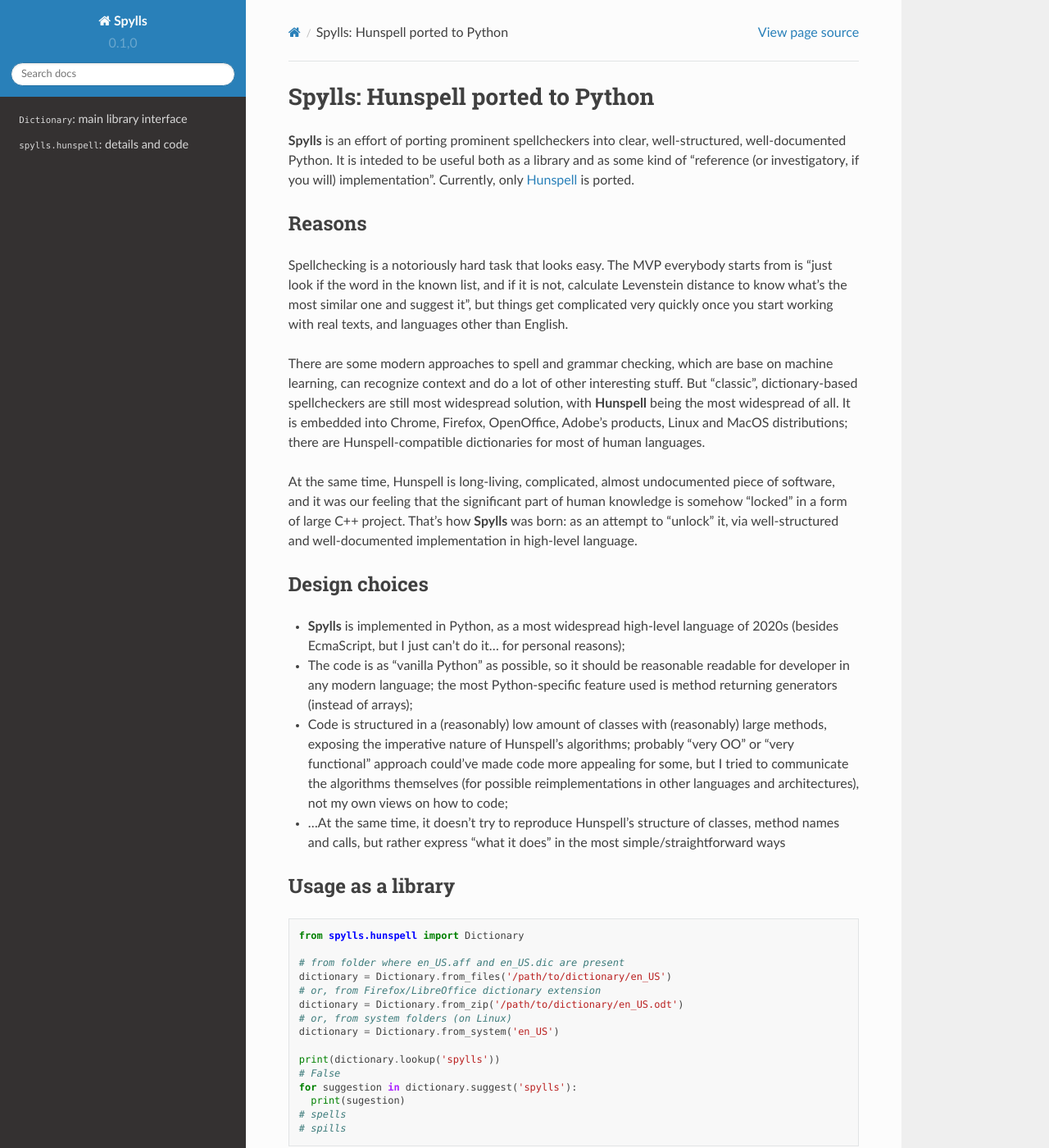
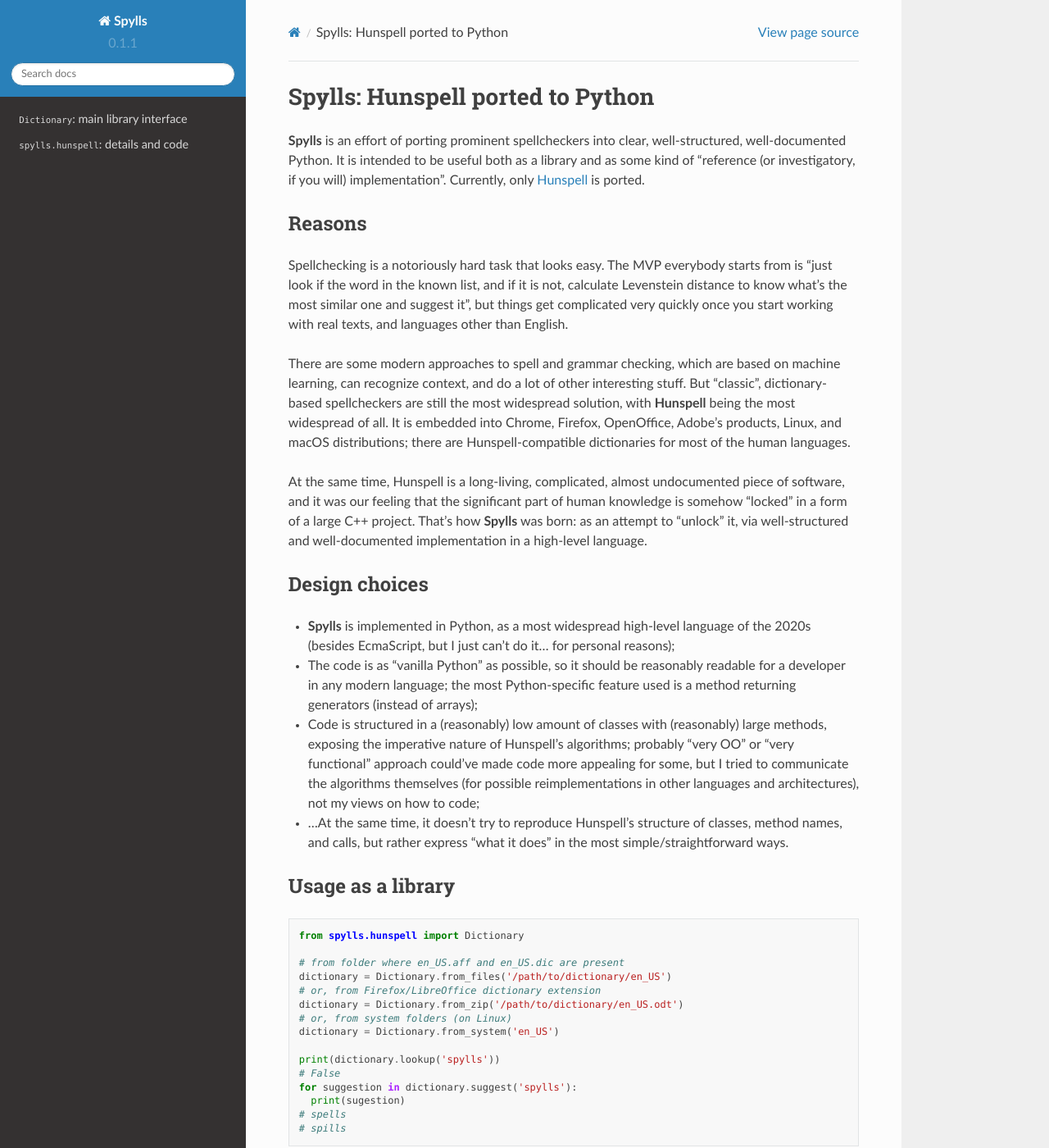
Before and after one commit to zverok/spylls, a Sphinx documentation site: the page built from docs/index.rst, in a window 1280 px wide and 1400 px high. Shown: the whole window at 82% size. Built offline with Sphinx 7.4.7 and the Read the Docs theme 2.0.0, drawn with Linux system fonts in a browser that asks for light colours; the version number is read from the project's files by our own code; some of the changed text lies outside the part shown.

Commit message:
Documentation typos

```diff
--- a/docs/conf.py
+++ b/docs/conf.py
@@ -37,7 +37,8 @@
     'sphinx_rtd_theme',
     'code_include.extension',
     'coderead',
-    'sphinx.ext.linkcode'
+    'sphinx.ext.linkcode',
+    # 'sphinxcontrib.spelling'
 ]
 
 autodoc_typehints = 'description'
--- a/docs/index.rst
+++ b/docs/index.rst
@@ -1,24 +1,24 @@
 Spylls: Hunspell ported to Python
 =================================
 
-**Spylls** is an effort of porting prominent spellcheckers into clear, well-structured, well-documented Python. It is inteded to be useful both as a library and as some kind of "reference (or investigatory, if you will) implementation". Currently, only `Hunspell <https://github.com/hunspell/hunspell>`_ is ported.
+**Spylls** is an effort of porting prominent spellcheckers into clear, well-structured, well-documented Python. It is intended to be useful both as a library and as some kind of "reference (or investigatory, if you will) implementation". Currently, only `Hunspell <https://github.com/hunspell/hunspell>`_ is ported.
 
 Reasons
 -------
 
 Spellchecking is a notoriously hard task that looks easy. The MVP everybody starts from is "just look if the word in the known list, and if it is not, calculate Levenstein distance to know what's the most similar one and suggest it", but things get complicated very quickly once you start working with real texts, and languages other than English.
 
-There are some modern approaches to spell and grammar checking, which are base on machine learning, can recognize context and do a lot of other interesting stuff. But "classic", dictionary-based spellcheckers are still most widespread solution, with **Hunspell** being the most widespread of all. It is embedded into Chrome, Firefox, OpenOffice, Adobe's products, Linux and MacOS distributions; there are Hunspell-compatible dictionaries for most of human languages.
+There are some modern approaches to spell and grammar checking, which are based on machine learning, can recognize context, and do a lot of other interesting stuff. But "classic", dictionary-based spellcheckers are still the most widespread solution, with **Hunspell** being the most widespread of all. It is embedded into Chrome, Firefox, OpenOffice, Adobe's products, Linux, and macOS distributions; there are Hunspell-compatible dictionaries for most of the human languages.
 
-At the same time, Hunspell is long-living, complicated, almost undocumented piece of software, and it was our feeling that the significant part of human knowledge is somehow "locked" in a form of large C++ project. That's how **Spylls** was born: as an attempt to "unlock" it, via well-structured and well-documented implementation in high-level language.
+At the same time, Hunspell is a long-living, complicated, almost undocumented piece of software, and it was our feeling that the significant part of human knowledge is somehow "locked" in a form of a large C++ project. That's how **Spylls** was born: as an attempt to "unlock" it, via well-structured and well-documented implementation in a high-level language.
 
 Design choices
 --------------
 
-* **Spylls** is implemented in Python, as a most widespread high-level language of 2020s (besides EcmaScript, but I just can't do it... for personal reasons);
-* The code is as "vanilla Python" as possible, so it should be reasonable readable for developer in any modern language; the most Python-specific feature used is method returning generators (instead of arrays);
-* Code is structured in a (reasonably) low amount of classes with (reasonably) large methods, exposing the imperative nature of Hunspell's algorithms; probably "very OO" or "very functional" approach could've made code more appealing for some, but I tried to communicate the algorithms themselves (for possible reimplementations in other languages and architectures), not my own views on how to code;
-* ...At the same time, it doesn't try to reproduce Hunspell's structure of classes, method names and calls, but rather express "what it does" in the most simple/straightforward ways
+* **Spylls** is implemented in Python, as a most widespread high-level language of the 2020s (besides EcmaScript, but I just can't do it... for personal reasons);
+* The code is as "vanilla Python" as possible, so it should be reasonably readable for a developer in any modern language; the most Python-specific feature used is a method returning generators (instead of arrays);
+* Code is structured in a (reasonably) low amount of classes with (reasonably) large methods, exposing the imperative nature of Hunspell's algorithms; probably "very OO" or "very functional" approach could've made code more appealing for some, but I tried to communicate the algorithms themselves (for possible reimplementations in other languages and architectures), not my views on how to code;
+* ...At the same time, it doesn't try to reproduce Hunspell's structure of classes, method names, and calls, but rather express "what it does" in the most simple/straightforward ways.
 
 Usage as a library
 ------------------
@@ -82,9 +82,9 @@
 
 * Dictionary reading for ``en_US`` is ~1.2s
 * Lookup takes microseconds
-* Suggest takes ~0.05s in good case, and up to 0.5s in a bad one (ngram suggest, which includes whole dictionary itertion)
+* Suggest takes ~0.05s in good case, and up to 0.5s in a bad one (ngram suggest, which includes whole dictionary iteration)
 
-I believe that significantly better performance is hard/impossibe to achieve *in pure Python*, preserving the *straightforward port of the algorithms*. As clear representation of algorithm is the *main* goal, I am leaving it at that. Appropriate data structures are chosen when necessary (the most non-trivial example is trie for affixes), and code is profiled to remove bottlenecks that were hanging low (lost in metaphor, sorry). Maybe overuse of ``re`` might be rethought a bit.
+I believe that significantly better performance is hard/impossible to achieve *in pure Python*, preserving the *straightforward port of the algorithms*. As the clear representation of the algorithm is the *main* goal, I am leaving it at that. Appropriate data structures are chosen when necessary (the most non-trivial example is trie for affixes), and code is profiled to remove bottlenecks that were hanging low (lost in metaphor, sorry). Maybe overuse of ``re`` might be rethought a bit.
 
 Q&A
 ---
@@ -92,12 +92,12 @@
 Why all the code is namespaced under ``spylls.hunspell`` (and not just ``spylls``)?
 ^^^^^^^^^^^^^^^^^^^^^^^^^^^^^^^^^^^^^^^^^^^^^^^^^^^^^^^^^^^^^^^^^^^^^^^^^^^^^^^^^^^
 
-Due to author's delusion of grandeur! I plan/hope/dream it will once include not only Hunspell's "explanatory ports", but for some other spellcheckers, too (for example, ``voikko`` and ``morfologik`` both look interesting in different approaches they take).
+Due to the author's delusion of grandeur! I plan/hope/dream it will once include not only Hunspell's "explanatory ports", but for some other spellcheckers, too (for example, ``voikko`` and ``morfologik`` both look interesting in different approaches they take).
 
 Why all the complexity if Peter Norvig's `spellchecker <https://norvig.com/spell-correct.html>`_ is just 36 lines of Python?
 ^^^^^^^^^^^^^^^^^^^^^^^^^^^^^^^^^^^^^^^^^^^^^^^^^^^^^^^^^^^^^^^^^^^^^^^^^^^^^^^^^^^^^^^^^^^^^^^^^^^^^^^^^^^^^^^^^^^^^^^^^^^^
 
-Actually, what Norvig's implementation is demonstrating is *one of the possible approaches to suggestion*. To work, it assumes that full list of words for given language is existing, finite and have reasonable size; to work well, it requires having weighted wordlist. Basically, it is an algorithm for spell suggestion which works for English, if you prepared word list well (and even then, you might be surprised with some suggestions). Hunspell (and Spylls) works for dosens of languages with pre-existing dictionaries, but in order to do so, it is required to be times more complicated.
+Actually, what Norvig's implementation is demonstrating is *one of the possible approaches to suggestion*. To work, it assumes that a full list of words for a given language is existing, finite, and has reasonable size; to work well, it requires having a weighted wordlist. Basically, it is an algorithm for spell suggestion which works for English, if you prepared a word list well (and even then, you might be surprised with some suggestions). Hunspell (and Spylls) works for dozens of languages with pre-existing dictionaries, but in order to do so, it is required to be times more complicated.
 
 Where do I get the dictionaries?
 ^^^^^^^^^^^^^^^^^^^^^^^^^^^^^^^^
@@ -115,19 +115,19 @@
 Other ports
 -----------
 
-Here only "pure" ports of Hunspell to other languages are listed, not wrappers around the original hunspell (of which there are plenty):
+Here only "pure" ports of Hunspell to other languages are listed, not wrappers around the original Hunspell (of which there are plenty):
 
 * .NET: `WeCantSpell <https://github.com/aarondandy/WeCantSpell.Hunspell>`_
 * JS: `nspell <https://github.com/wooorm/nspell>`_ (only some directives)
-* C++: `nuspell <https://github.com/nuspell/nuspell>`_ (weirdly, pretends to be independent project with no relations to anything, while at the same time seeming to support the same format of aff/dic, and striving to conform to hunspell's test suite)
+* C++: `nuspell <https://github.com/nuspell/nuspell>`_ (weirdly, pretends to be an independent project with no relations to anything, while at the same time seeming to support the same format of aff/dic, and striving to conform to Hunspell's test suite)
 
 Some other approaches to spellchecking
 --------------------------------------
 
 * `aspell <https://github.com/GNUAspell/aspell>`_, while being in some sense a "grandparent" of Hunspell, is said to `sometimes provide better suggestions <https://battlepenguin.com/tech/aspell-and-hunspell-a-tale-of-two-spell-checkers/>`_;
-* `morphologik <https://github.com/morfologik/morfologik-stemming>`_: stemmer/POS-tagger/spellchecker used by `LanguageTool <https://languagetool.org/>`_; it uses very interesting technique of encoding dictionaries with FSA, making dictionary lookup much more effective than Hunspell's;
+* `morphologik <https://github.com/morfologik/morfologik-stemming>`_: stemmer/POS-tagger/spellchecker used by `LanguageTool <https://languagetool.org/>`_; it uses a very interesting technique of encoding dictionaries with FSA, making dictionary lookup much more effective than Hunspell's;
 * `voikko <https://voikko.puimula.org/>`_, developed for Finnish, which Hunspell can't handle too well due to its complicated affixes;
-* `SymSpell <https://github.com/wolfgarbe/SymSpell>`_: very fast algorithm (relying on availability of full list of all language's words)
+* `SymSpell <https://github.com/wolfgarbe/SymSpell>`_: very fast algorithm (relying on the availability of a full list of all language's words)
 * `JamSpell <https://github.com/bakwc/JamSpell>`_: machine learning-based one
 
 Author
--- a/pyproject.toml
+++ b/pyproject.toml
@@ -1,6 +1,6 @@
 [tool.poetry]
 name = "spylls"
-version = "0.1,0"
+version = "0.1.1"
 description = ""
 authors = ["Victor Shepelev <zverok.offline@gmail.com>"]
 
--- a/setup.py
+++ b/setup.py
@@ -5,7 +5,7 @@
 
 setuptools.setup(
     name="spylls",
-    version="0.1.0",
+    version="0.1.1",
     author="Victor Shepelev",
     author_email="zverok.offline@gmail.com",
     description="Hunspell ported to pure Python",
```
Also changed, not shown: other parts of docs/index.rst (+6 -6 lines), README.rst (+5 -6 lines), docs/hunspell.rst (+10 -10 lines), 10 other files.
